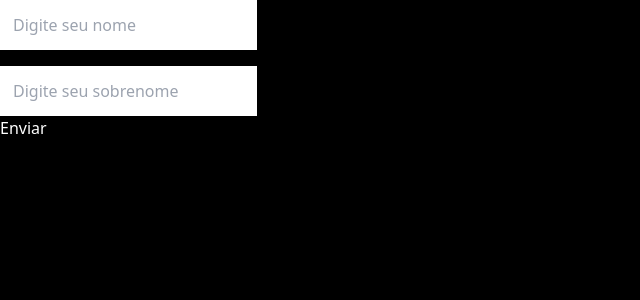
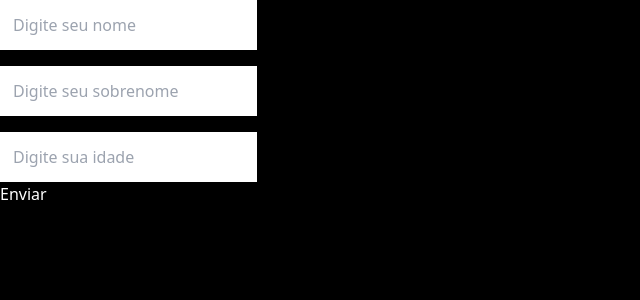
Before and after one commit to brduart/react_test, a React (Vite) app: page / in a window 1280 px wide. Shown: the top 300 px of the page, without its empty margins (0-640 px from the left). Built offline with nearby package versions, Linux system fonts and the light colour scheme.

Commit message:
react hook form: aplicando validação

```diff
--- a/src/App.tsx
+++ b/src/App.tsx
@@ -5,6 +5,7 @@ import "./App.css";
 type Inputs = {
   name: string;
   lastName: string;
+  age: number;
 };
 
 function App() {
@@ -17,19 +18,31 @@ function App() {
   };
 
   //MONTAGEM DO FORM
+  //(APLICANDO VALIDAÇÃO NO FORM)
   return (
     <>
       <div className="container mx-auto">
         <form onSubmit={handleSubmit(handleFormSubmit)}>
           <input
-            {...register("name")}
+            {...register("name", {
+              required: true,
+              minLength: 2,
+              maxLength: 20,
+            })}
             placeholder="Digite seu nome"
             className="border border-white p-3 text-black"
           />
 
           <input
-            {...register("lastName")}
+            {...register("lastName", { pattern: /^[a-z]/i })}
             placeholder="Digite seu sobrenome"
+            className="block mt-4 border border-white p-3 text-black"
+          />
+
+          <input
+            type="number"
+            {...register("age", { required: true, min: 18, max: 120 })}
+            placeholder="Digite sua idade"
             className="block mt-4 border border-white p-3 text-black"
           />
 
```
